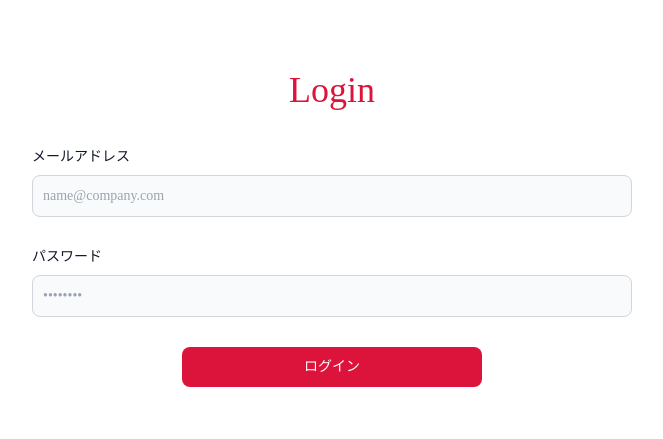
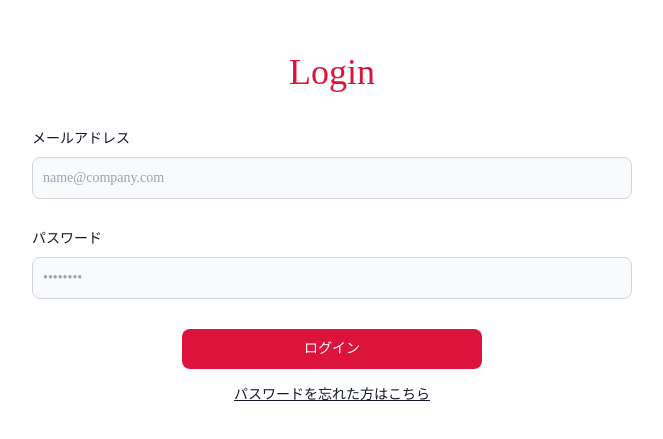
Before and after one commit to hiron166/mesapp, a Next.js app: page /login in a window 1280 px wide. Shown: the part 175-614 px from the top of the page, without its empty margins (308-971 px from the left). Built offline with nearby package versions, Linux system fonts and the light colour scheme; no server answers.

Commit message:
reset_passwordへのリンク追加

```diff
--- a/src/app/login/page.tsx
+++ b/src/app/login/page.tsx
@@ -6,6 +6,7 @@ import { SubmitHandler, useForm } from "react-hook-form";
 import { AuthFormData } from "../_types/AuthFormData";
 import { InputComponent } from "../_components/Input";
 import { ButtonComponent } from "../_components/Button";
+import Link from "next/link";
 
 export default function LoginPage() {
   const router = useRouter();
@@ -82,6 +83,7 @@ export default function LoginPage() {
           submittingText="ログイン中..."
           defaultText="ログイン"
         />
+        <Link href="/reset-password" className="flex justify-center underline text-sm font-medium text-gray-900 hover:text-[#DC143C] ">パスワードを忘れた方はこちら</Link>
       </form>
     </div>
   );
```
